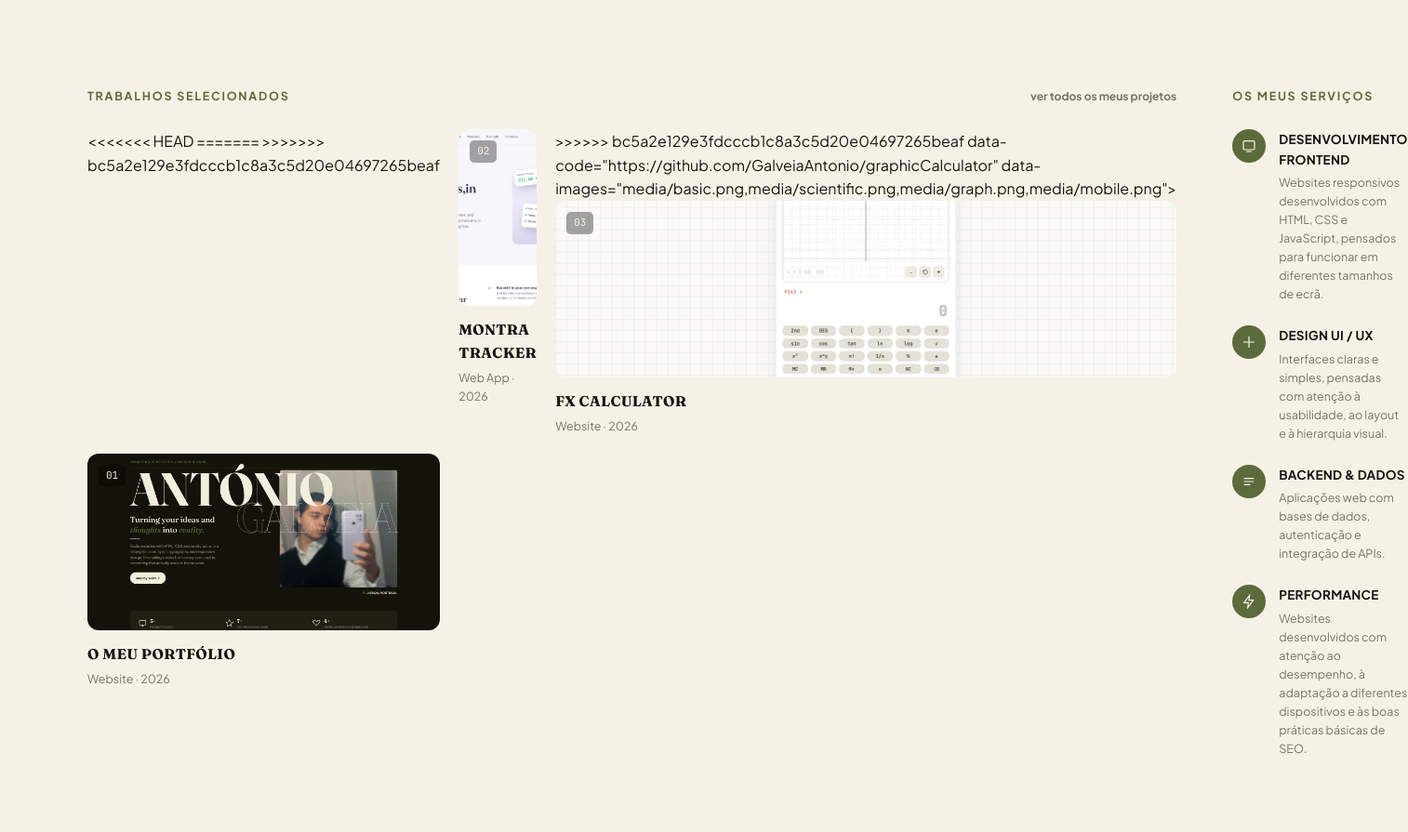
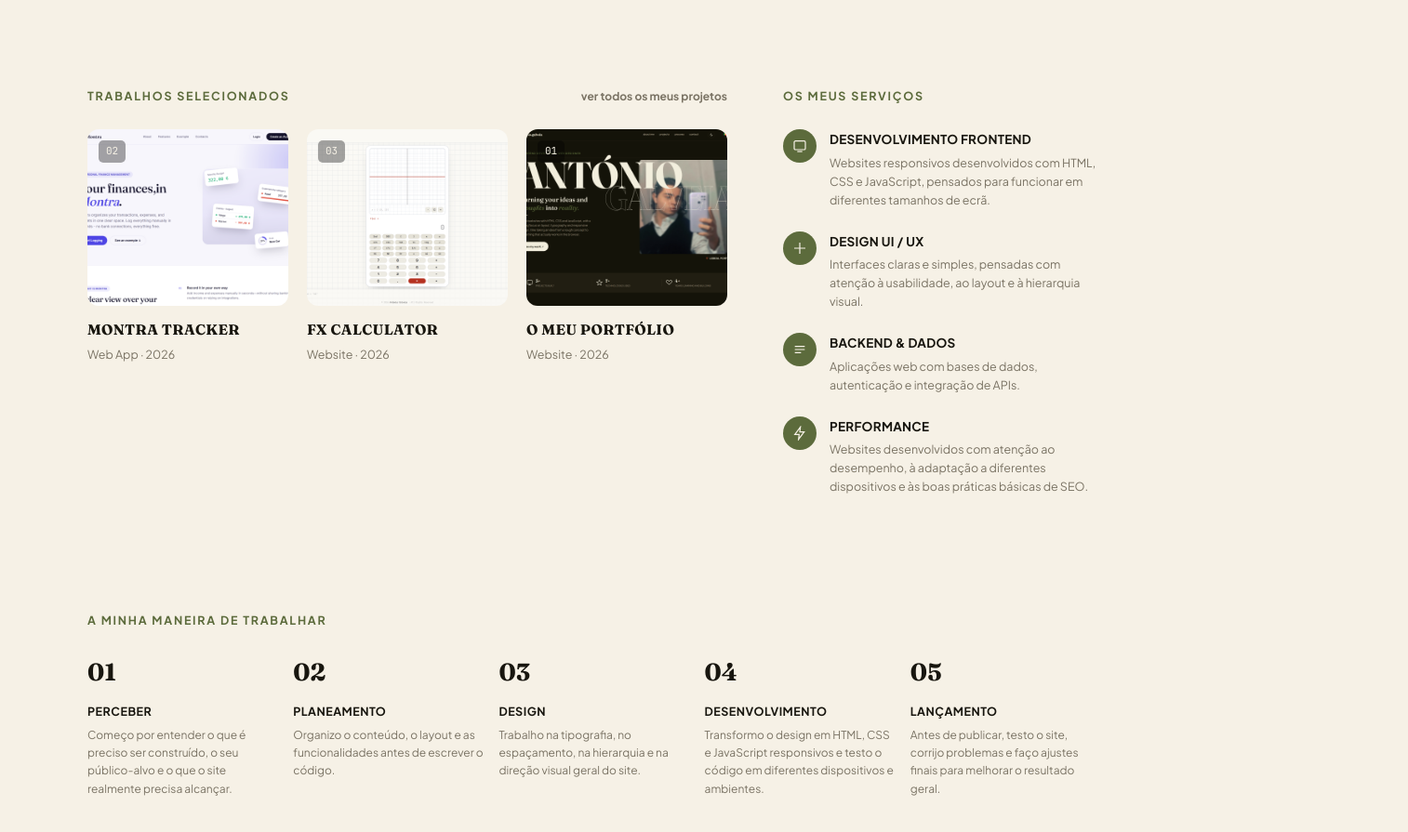
Before and after one commit to GalveiaAntonio/portfolio, a plain HTML site: page src/index.html in a window 1280 px wide. Shown: the part 1640-2535 px from the top of the page at 93% size, 1514 px wide, since content can reach past the window. Drawn offline with Linux system fonts and the light colour scheme.

Commit message:
landing page extra tags fixing

```diff
--- a/src/index.html
+++ b/src/index.html
@@ -248,10 +248,6 @@ the way.">
                             data-pt="ver todos os meus projetos" target="_blank">see all projects →</a>
                     </div>
                     <div class="works-grid">
-<<<<<<< HEAD
-=======
-
->>>>>>> bc5a2e129e3fdcccb1c8a3c5d20e04697265beaf
 
 
                         <div class="work-card" data-title="Montra Tracker" data-title-pt="Tracker Montra"
@@ -271,12 +267,8 @@ the way.">
                         </div>
                         <div class="work-card" data-title="fx Calculator" data-title-pt="fx Calculator"
                             data-desc="A modern, responsive web calculator built with HTML, CSS, and JavaScript, featuring basic, scientific, and graphing modes, calculation history, memory functions, keyboard support, and a custom mathematical expression engine."
-<<<<<<< HEAD
                             data-desc-pt="Uma calculadora web moderna e responsiva, desenvolvida com HTML, CSS e JavaScript, que conta com modos básico, científico e gráfico, histórico de cálculos, funções de memória, suporte a teclado e um mecanismo personalizado para expressões matemáticas."
                             data-live="https://calculatorfx.vercel.app/"
-=======
-                            data-desc-pt="Uma calculadora web moderna e responsiva, desenvolvida com HTML, CSS e JavaScript, que conta com modos básico, científico e gráfico, histórico de cálculos, funções de memória, suporte a teclado e um mecanismo personalizado para expressões matemáticas." data-live="https://calculatorfx.vercel.app/"
->>>>>>> bc5a2e129e3fdcccb1c8a3c5d20e04697265beaf
                             data-code="https://github.com/GalveiaAntonio/graphicCalculator"
                             data-images="media/basic.png,media/scientific.png,media/graph.png,media/mobile.png">
                             <div class="work-thumb t3">
```
